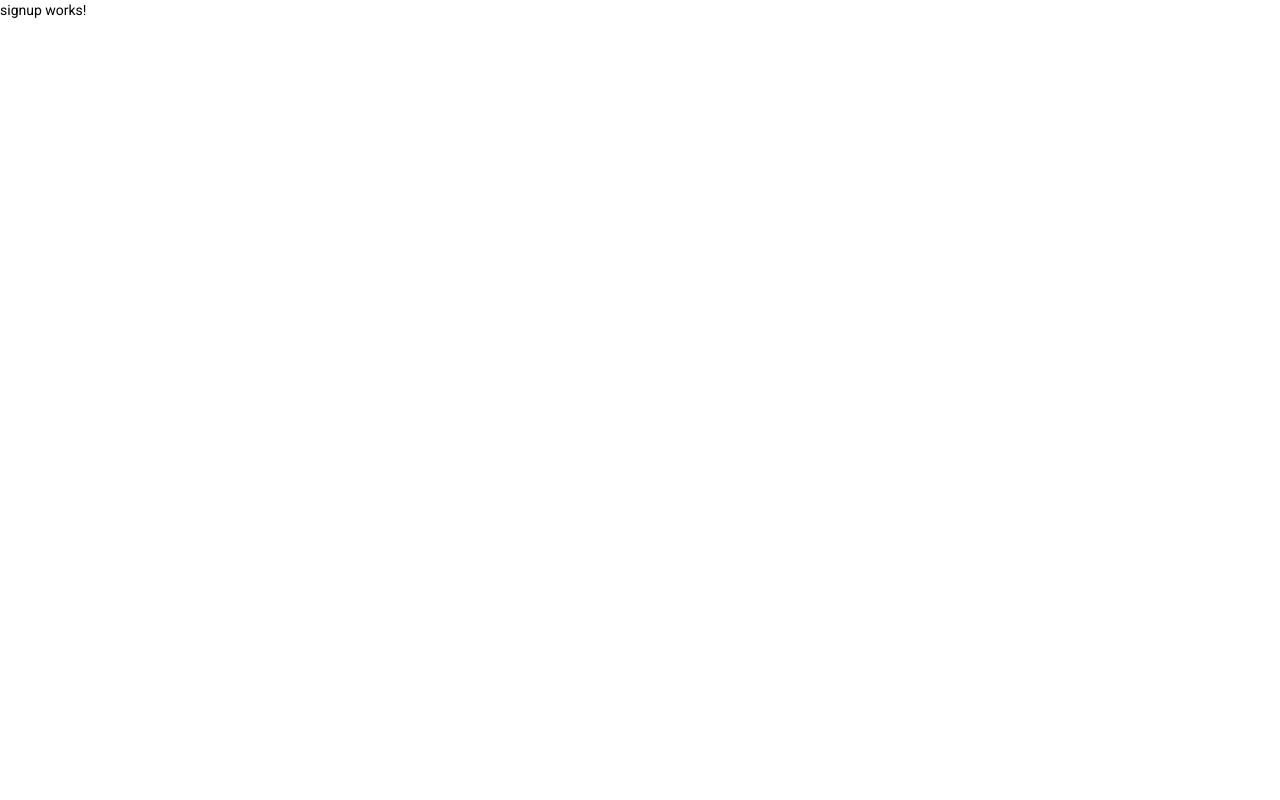
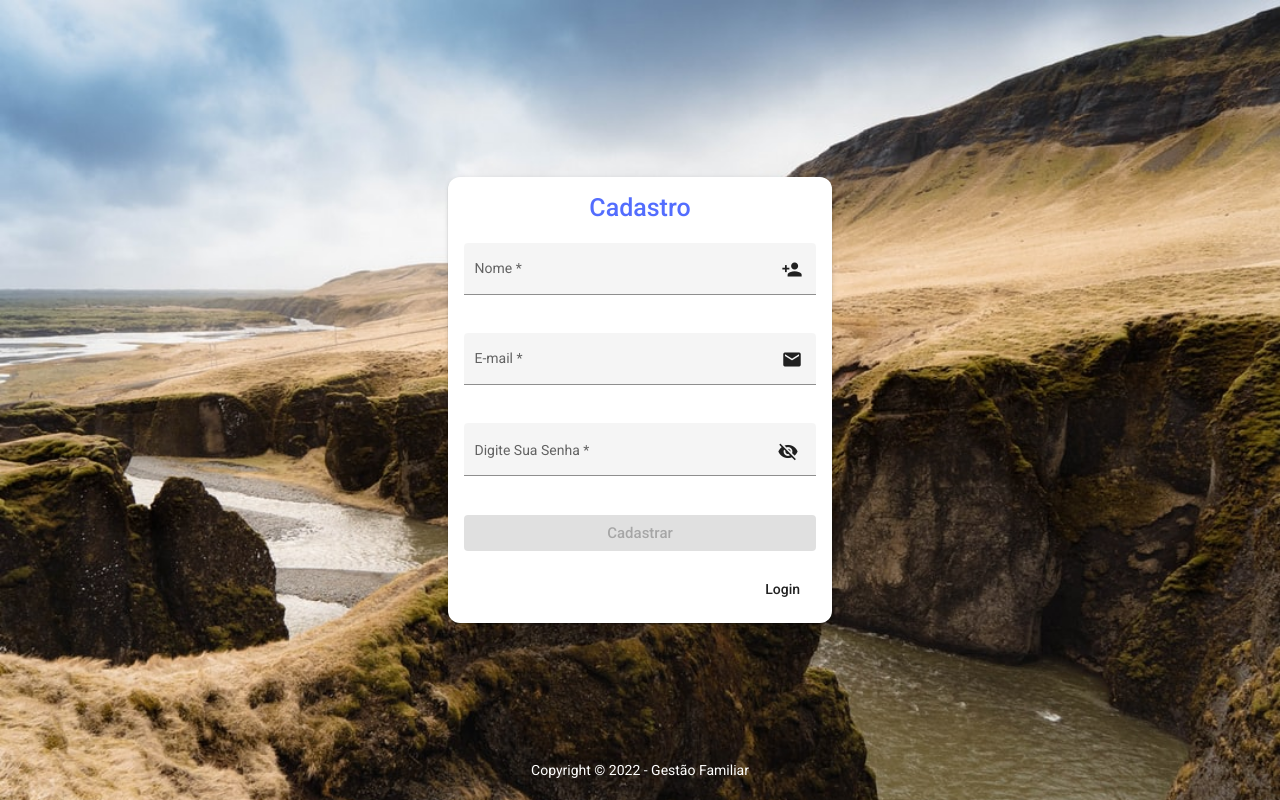
Before and after one commit to lucasspeixoto/family-activity-board, an Angular app: page /cadastro in a window 1280 px wide. Built offline with nearby package versions, Linux system fonts and the light colour scheme.

Commit message:
Include signup and forgotPassword form

```diff
--- a/src/app/authentication/components/forgot-password/forgot-password.component.html
+++ b/src/app/authentication/components/forgot-password/forgot-password.component.html
@@ -1 +1,49 @@
-<p>forgot-password works!</p>
+<div class="login-page" fxLayout="column wrap" fxLayoutAlign="center center">
+  <mat-card class="login-page__card" appUpElevation>
+    <h1
+      fxLayout="column"
+      fxLayoutAlign="center center"
+      class="login-page__card--title">
+      Lembrar senha
+    </h1>
+    <mat-card-content>
+      <form
+        class="form"
+        id="form"
+        fxLayout="column"
+        fxLayoutAlign="center stretch"
+        fxLayoutGap="20"
+        [formGroup]="forgotPasswordForm"
+        (submit)="handleForgotPassword()">
+        <mat-form-field
+          class="form__input form__input--email"
+          appearance="fill">
+          <mat-label>E-mail</mat-label>
+          <input matInput type="text" formControlName="email" required />
+          <mat-icon matSuffix>email</mat-icon>
+          <mat-error
+            ><app-custom-validation-message
+              controlName="email"></app-custom-validation-message>
+          </mat-error>
+        </mat-form-field>
+        <button
+          class="form__actions--login appButton"
+          mat-raised-button
+          color="primary"
+          type="submit"
+          [disabled]="forgotPasswordForm.invalid">
+          Resetar
+        </button>
+        <div fxFlex fxLayout="row wrap" fxLayoutAlign="end center">
+          <button class="form__actions--login" mat-button routerLink="/">
+            Login
+          </button>
+        </div>
+      </form>
+    </mat-card-content>
+  </mat-card>
+
+  <div class="login-page__copyright">
+    Copyright © {{ year }} - Gestão Familiar
+  </div>
+</div>
--- a/src/app/authentication/components/forgot-password/forgot-password.component.scss
+++ b/src/app/authentication/components/forgot-password/forgot-password.component.scss
@@ -0,0 +1,47 @@
+@import '../../../../styles/colors';
+@import '../../../../styles/font';
+@import '../../../../styles/variables';
+@import '../../../../styles/classes';
+@import '../../../../styles/typography';
+
+.login-page {
+  width: 100%;
+  height: 100vh;
+  padding: 2rem;
+  background-image: url(../../../../assets/images/background.jpg);
+  background-size: cover;
+  position: relative;
+
+  &__card {
+    width: 30vw;
+    border-radius: $borderRadius;
+
+    > h1 {
+      color: $blue;
+      margin-bottom: 2rem;
+    }
+
+    @media screen and (min-width: 651px) and (max-width: 900px) {
+      width: 60vw;
+    }
+
+    @media screen and (min-width: 501px) and (max-width: 650px) {
+      width: 70vw;
+    }
+
+    @media screen and (min-width: 301px) and (max-width: 500px) {
+      width: 80vw;
+    }
+
+    @media screen and (max-width: 300px) {
+      width: 98vw;
+    }
+  }
+
+  &__copyright {
+    position: absolute;
+    bottom: 2rem;
+    color: $white;
+    z-index: 1;
+  }
+}
--- a/src/app/authentication/components/forgot-password/forgot-password.component.ts
+++ b/src/app/authentication/components/forgot-password/forgot-password.component.ts
@@ -1,15 +1,37 @@
 import { Component, OnInit } from '@angular/core';
+import { FormGroup, FormBuilder, Validators } from '@angular/forms';
 
 @Component({
   selector: 'app-forgot-password',
   templateUrl: './forgot-password.component.html',
-  styleUrls: ['./forgot-password.component.scss']
+  styleUrls: ['./forgot-password.component.scss'],
 })
 export class ForgotPasswordComponent implements OnInit {
+  public hide = true;
 
-  constructor() { }
+  public forgotPasswordForm!: FormGroup;
 
-  ngOnInit(): void {
+  public readonly year = new Date().getFullYear();
+
+  constructor(private _formBuilder: FormBuilder) {}
+
+  ngOnInit() {
+    this.buildForm();
   }
 
+  private buildForm(): void {
+    this.forgotPasswordForm = this._formBuilder.group({
+      email: [
+        '',
+        [
+          Validators.required,
+          Validators.pattern(/^[a-z0-9.]+@[a-z0-9]+\.[a-z]+(\.[a-z]+)?$/),
+        ],
+      ],
+    });
+  }
+
+  public handleForgotPassword(): void {
+    console.log(this.forgotPasswordForm.value);
+  }
 }
--- a/src/app/authentication/components/login/login.component.html
+++ b/src/app/authentication/components/login/login.component.html
@@ -39,6 +39,7 @@
           <button
             mat-icon-button
             matSuffix
+            type="button"
             (click)="hide = !hide"
             [attr.aria-label]="'Ocultar Senha'"
             [attr.aria-pressed]="hide">
@@ -61,7 +62,7 @@
         </button>
         <div fxFlex fxLayout="row wrap" fxLayoutAlign="space-between center">
           <button
-            class="form__actions--forget"
+            class="form__actions--signup"
             mat-button
             routerLink="/cadastro">
             Cadastre-se
--- a/src/app/authentication/components/login/login.component.ts
+++ b/src/app/authentication/components/login/login.component.ts
@@ -33,6 +33,7 @@ export class LoginComponent implements OnInit {
   }
 
   public handleLogin(): void {
+    if (this.loginForm.invalid) return;
     console.log(this.loginForm.value);
   }
 }
--- a/src/app/authentication/components/signup/signup.component.html
+++ b/src/app/authentication/components/signup/signup.component.html
@@ -1 +1,84 @@
-<p>signup works!</p>
+<div class="login-page" fxLayout="column wrap" fxLayoutAlign="center center">
+  <mat-card class="login-page__card" appUpElevation>
+    <h1
+      fxLayout="column"
+      fxLayoutAlign="center center"
+      class="login-page__card--title">
+      Cadastro
+    </h1>
+    <mat-card-content>
+      <form
+        class="form"
+        id="form"
+        fxLayout="column"
+        fxLayoutAlign="center stretch"
+        fxLayoutGap="20"
+        [formGroup]="signupForm"
+        (submit)="handleSignup()">
+        <mat-form-field class="form__input form__input--name" appearance="fill">
+          <mat-label>Nome</mat-label>
+          <input matInput type="text" formControlName="name" required />
+          <mat-icon matSuffix>person_add</mat-icon>
+          <mat-error
+            ><app-custom-validation-message
+              controlName="name"></app-custom-validation-message>
+          </mat-error>
+        </mat-form-field>
+        <mat-form-field
+          class="form__input form__input--email"
+          appearance="fill">
+          <mat-label>E-mail</mat-label>
+          <input matInput type="text" formControlName="email" required />
+          <mat-icon matSuffix>email</mat-icon>
+          <mat-error
+            ><app-custom-validation-message
+              controlName="email"></app-custom-validation-message>
+          </mat-error>
+        </mat-form-field>
+        <mat-form-field
+          class="form__input form__input--password"
+          appearance="fill">
+          <mat-label>Digite Sua Senha</mat-label>
+          <input
+            matInput
+            [type]="hide ? 'password' : 'text'"
+            formControlName="password"
+            required
+            minlength="3" />
+          <button
+            mat-icon-button
+            matSuffix
+            type="button"
+            (click)="hide = !hide"
+            [attr.aria-label]="'Ocultar Senha'"
+            [attr.aria-pressed]="hide">
+            <mat-icon>{{ hide ? 'visibility_off' : 'visibility' }}</mat-icon>
+          </button>
+          <mat-error
+            ><app-custom-validation-message
+              controlName="password"
+              [minLength]="3"></app-custom-validation-message>
+          </mat-error>
+        </mat-form-field>
+
+        <button
+          class="form__actions--signup appButton"
+          mat-raised-button
+          color="primary"
+          type="submit"
+          [disabled]="signupForm.invalid">
+          Cadastrar
+        </button>
+        <div fxFlex fxLayout="row wrap" fxLayoutAlign="end center">
+          <button class="form__actions--login" mat-button routerLink="/">
+            Login
+          </button>
+        </div>
+      </form>
+    </mat-card-content>
+  </mat-card>
+
+  <div class="login-page__copyright">
+    Copyright © {{ year }} - Gestão Familiar
+  </div>
+</div>
--- a/src/app/authentication/components/signup/signup.component.scss
+++ b/src/app/authentication/components/signup/signup.component.scss
@@ -0,0 +1,47 @@
+@import '../../../../styles/colors';
+@import '../../../../styles/font';
+@import '../../../../styles/variables';
+@import '../../../../styles/classes';
+@import '../../../../styles/typography';
+
+.login-page {
+  width: 100%;
+  height: 100vh;
+  padding: 2rem;
+  background-image: url(../../../../assets/images/background.jpg);
+  background-size: cover;
+  position: relative;
+
+  &__card {
+    width: 30vw;
+    border-radius: $borderRadius;
+
+    > h1 {
+      color: $blue;
+      margin-bottom: 2rem;
+    }
+
+    @media screen and (min-width: 651px) and (max-width: 900px) {
+      width: 60vw;
+    }
+
+    @media screen and (min-width: 501px) and (max-width: 650px) {
+      width: 70vw;
+    }
+
+    @media screen and (min-width: 301px) and (max-width: 500px) {
+      width: 80vw;
+    }
+
+    @media screen and (max-width: 300px) {
+      width: 98vw;
+    }
+  }
+
+  &__copyright {
+    position: absolute;
+    bottom: 2rem;
+    color: $white;
+    z-index: 1;
+  }
+}
--- a/src/app/authentication/components/signup/signup.component.ts
+++ b/src/app/authentication/components/signup/signup.component.ts
@@ -1,15 +1,40 @@
 import { Component, OnInit } from '@angular/core';
+import { FormGroup, FormBuilder, Validators } from '@angular/forms';
 
 @Component({
   selector: 'app-signup',
   templateUrl: './signup.component.html',
-  styleUrls: ['./signup.component.scss']
+  styleUrls: ['./signup.component.scss'],
 })
 export class SignupComponent implements OnInit {
+  public hide = true;
 
-  constructor() { }
+  public signupForm!: FormGroup;
 
-  ngOnInit(): void {
+  public readonly year = new Date().getFullYear();
+
+  constructor(private _formBuilder: FormBuilder) {}
+
+  ngOnInit() {
+    this.buildForm();
   }
 
+  private buildForm(): void {
+    this.signupForm = this._formBuilder.group({
+      name: ['', [Validators.required, Validators.minLength(3)]],
+      email: [
+        '',
+        [
+          Validators.required,
+          Validators.pattern(/^[a-z0-9.]+@[a-z0-9]+\.[a-z]+(\.[a-z]+)?$/),
+        ],
+      ],
+      password: ['', [Validators.required, Validators.minLength(3)]],
+    });
+  }
+
+  public handleSignup(): void {
+    if (this.signupForm.invalid) return;
+    console.log(this.signupForm.value);
+  }
 }
```
